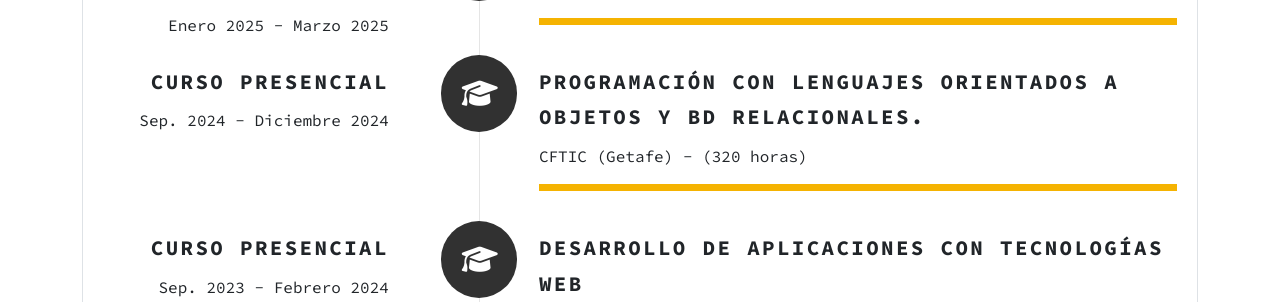
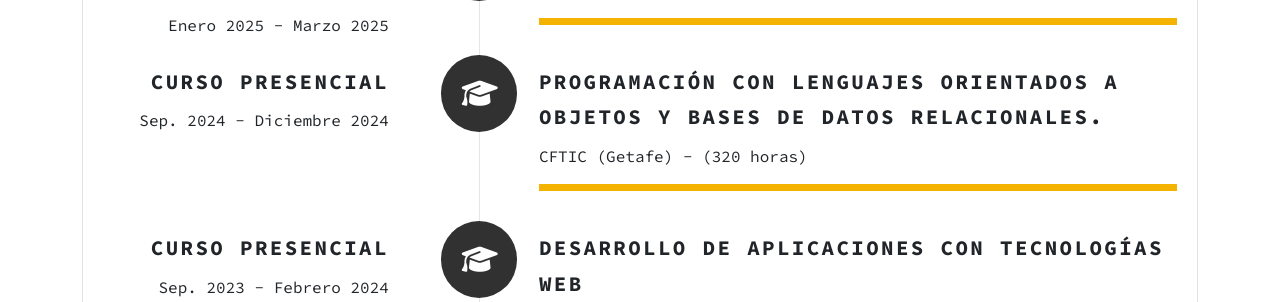
Before and after one commit to BuitragoDev/mi-portfolio-web, a PHP site: page /index.php in a window 1280 px wide, after a click on "Cursos". Shown: the part 2763-3065 px from the top of the page. Run offline with PHP 8.4, Linux system fonts and the light colour scheme; some libraries are stand-ins or nearby versions.

Commit message:
BD changed by Bases de Datos

```diff
--- a/index.php
+++ b/index.php
@@ -577,7 +577,7 @@
                                                 </div>
 
                                                 <div class="timeline-content">
-                                                    <h5>Programación con Lenguajes Orientados a Objetos y BD relacionales.</h5>
+                                                    <h5>Programación con Lenguajes Orientados a Objetos y Bases de Datos relacionales.</h5>
                                                     <p>CFTIC (Getafe) - (320 horas)</p>
                                                     <hr>
                                                 </div>
```
